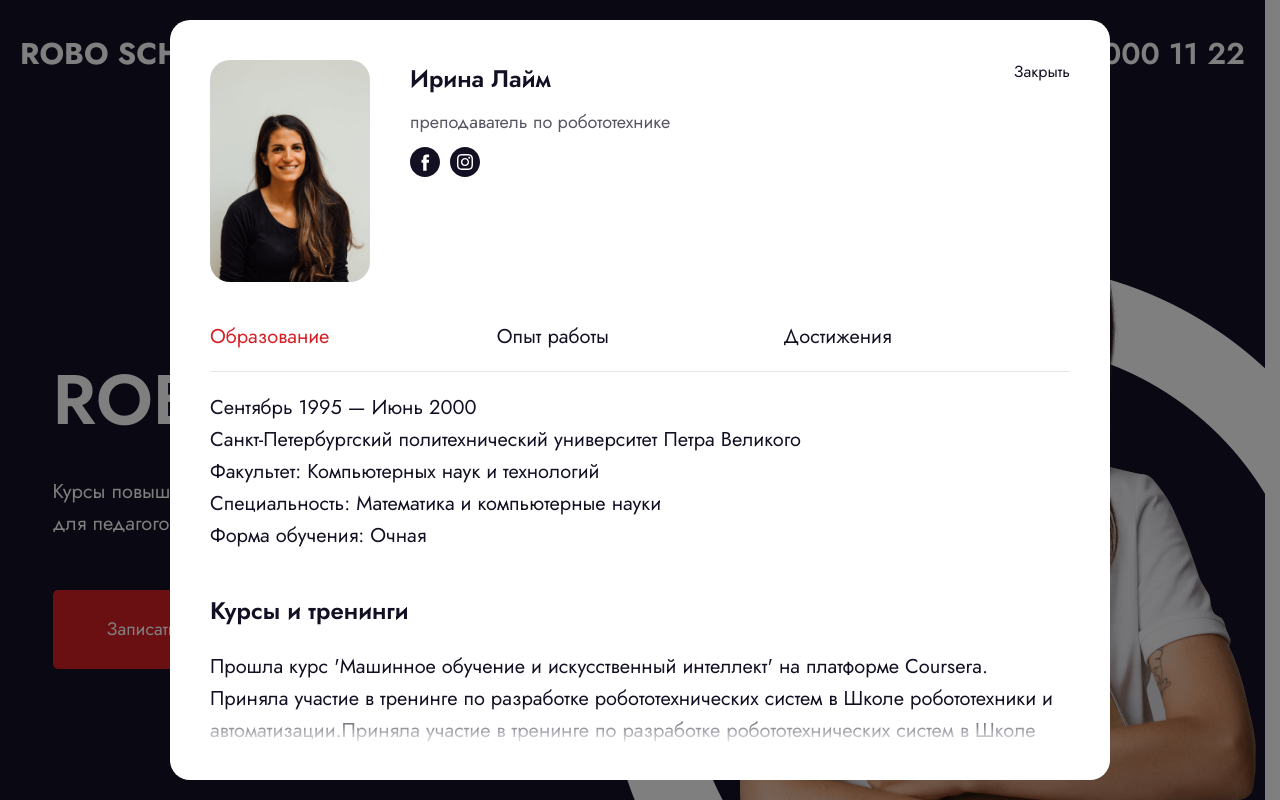
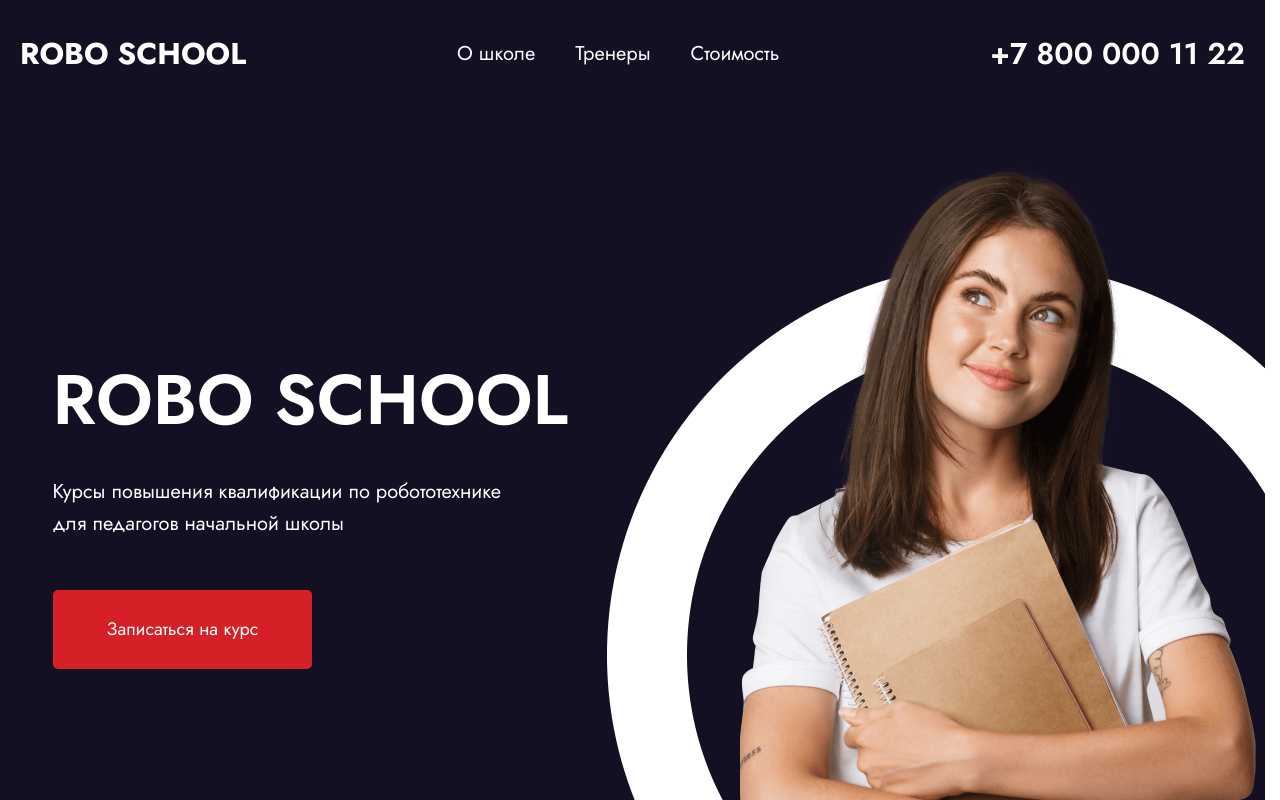
Before and after one commit to eshkere-aboba/new-block-2-result, a website built with webpack: page src/pages/index.html in a window 1280 px wide. Shown: the top 800 px of the page. Built offline with nearby package versions, Linux system fonts and the light colour scheme.

Commit message:
BLOCK2-9 Модальное окно преподавателя

```diff
--- a/src/pages/index.html
+++ b/src/pages/index.html
@@ -300,7 +300,7 @@
       </div>
     </footer>
 
-    <div class="modal modal--open" role="dialog" aria-modal="true">
+    <div class="modal" role="dialog" aria-modal="true">
       <div class="modal__backdrop"></div>
       <div class="modal__content">
         <div class="teacher-modal">
```
